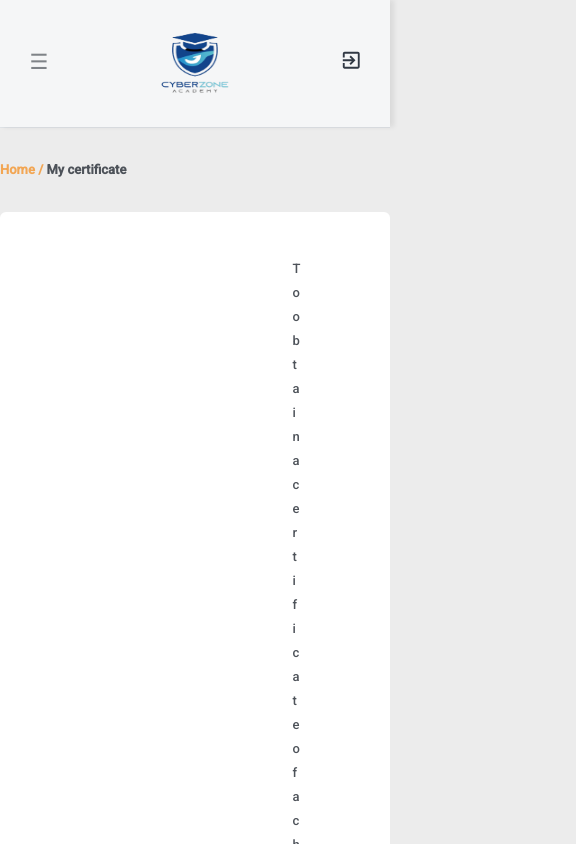
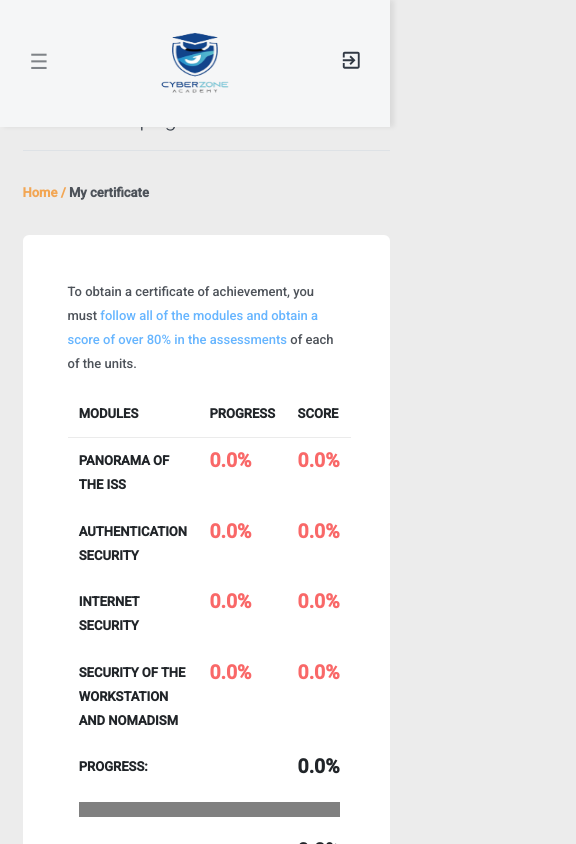
Before and after one commit to Pob1-Balin/frontEnd, a React (Create React App) app: page /attest in a window 390 px wide. Shown: the top 844 px of the page, 576 px wide, since content can reach past the window. Built offline with nearby package versions, Linux system fonts and the light colour scheme; the HTML template or start-up script is replaced by a standard one.

Commit message:
responsive attetation

```diff
--- a/src/App.css
+++ b/src/App.css
@@ -297,9 +297,9 @@
 
 
 /*--------------------------------- profile content ------------------------------------*/
-.attestation_card{
+/* .attestation_card{
     padding: 0rem 16.5rem;
-}
+} */
 
 /*
 .Attest_Head{
--- a/src/body-content/AttestationContent.jsx
+++ b/src/body-content/AttestationContent.jsx
@@ -7,7 +7,7 @@ import { FaLine } from "react-icons/fa";
 function AttestationContent (){
     return(
         <>
-            <main className=" ms-sm-auto px-md-5">
+            <main className=" ms-sm-auto px-md-5 ml-4 mt-4">
                 <div className="d-flex justify-content-between flex-wrap flex-md-nowrap align-items-center pt-3 pb-2 mb-3 border-bottom">
                     <h1 className="h2">Attestation page</h1>
 
```
